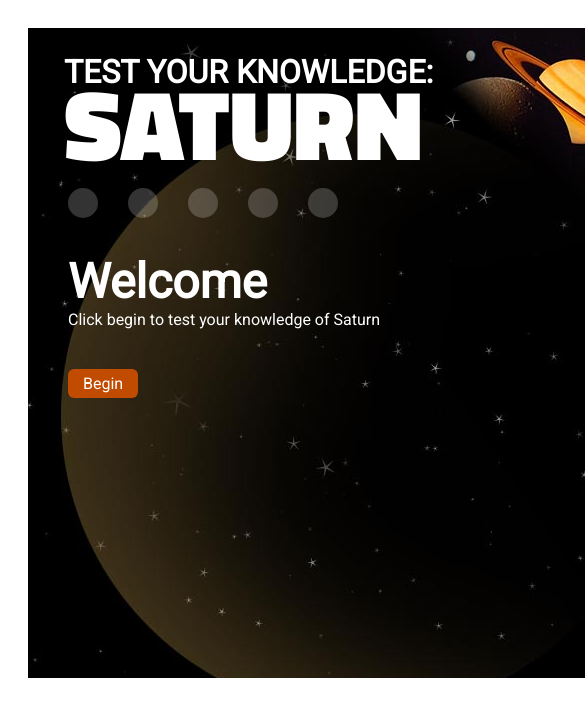
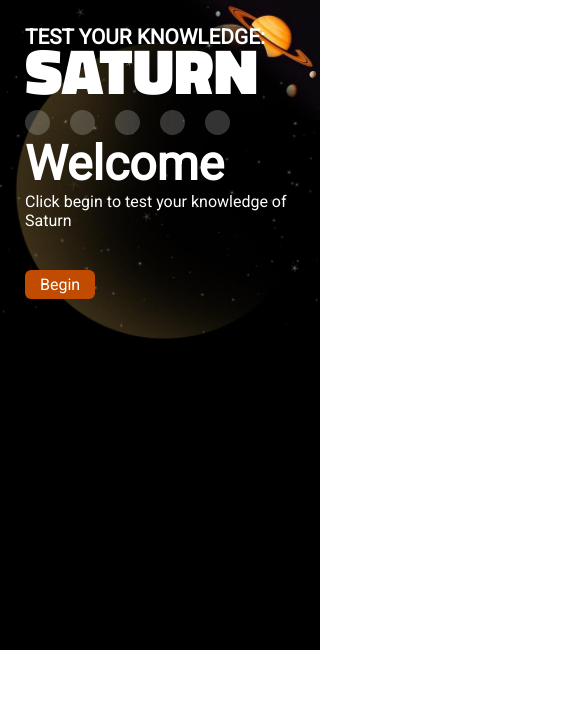
Before and after one commit to Daphinus/saturnQuiz, a plain HTML site: page index.html in a window 390 px wide. Shown: the top 716 px of the page, 585 px wide, since content can reach past the window. Drawn offline with Linux system fonts and the light colour scheme; a web font is replaced by a local one.

Commit message:
git commit -m "final push of project files"

```diff
--- a/css/quiz.css
+++ b/css/quiz.css
@@ -35,7 +35,7 @@ body { background-color: #fff; padding: 20px; }
     position: relative; display: inline-block; width: 30px;
     height: 30px; margin-right: 30px;
     border-radius: 50%; background-color: rgba(255,255,255,0.2);
-    transition: background-color 1s;
+    transition: background-color 3s;
 }
 
 #myQuiz .progress div::after {
@@ -85,6 +85,12 @@ body { background-color: #fff; padding: 20px; }
 #myQuiz .question.unanswered .ans:hover { background-color: rgba(238,189,102,0.2); }
 #myQuiz .question.answered .ans { cursor: default; }
 
+#myQuiz .question .ans.image{
+    min-height: 60px; padding: 0px;
+    background-repeat: no-repeat;
+    background-position: 0px 0px;
+}
+
 /* Feedback */
 #myQuiz .feedback{ color: #efbe5e; margin-top: 10px; transition: opacity 1.5s, margin-top 1.5s; visibility: hidden; opacity: 0; }
 #myQuiz .feedback .btn{ margin-top: 5px; }
@@ -106,3 +112,36 @@ body { background-color: #fff; padding: 20px; }
 #myQuiz .active, #myQuiz .inactive { transition: left 1.5s ease-in-out; }
 #myQuiz .active { left: 40px; }
 #myQuiz .intro.inactive, #myQuiz.inactive.answered { left: -1350px;}
+
+@media screen and (max-width: 650px) {
+    body { padding: 0px; margin: 0px }
+    #myQuiz { width: 320px; background-size: 320px auto; }
+    #myQuiz h1 { width: 300px; font-size: 1.3em; top: 25px; left: 25px; }
+    #myQuiz h1 span { line-height: 43px; }
+    #myQuiz h2 { margin: 0px; }
+    #myQuiz h3 { font-size: 2.2em; margin-bottom: 15px; }
+
+    #myQuiz .progress { width: 300px; top: 110px; left: 25px; }
+    #myQuiz .progress div { width: 25px; height: 25px; margin-right: 20px; }
+    #myQuiz .progress div::after { top: -30px; width: 53px; height: 33px; }
+
+    #myQuiz .intro { width: 300px; top: 135px; left: 330px; }
+
+    #myQuiz .question{ width: 300px; top: 135px; left: 330px; }
+    #myQuiz .question .txt { font-size: 1.4em; margin-bottom: 15px; }
+    #myQuiz .ans { font-size: 1em; padding: 5px 10px; margin-bottom: 10px; }
+    #myQuiz .question .ans.image { min-height: 45px; background-size: auto 45px; }
+    #myQuiz .question .ans.image:hover { background-color: #000; }
+
+    #myQuiz .results { width: 260px; top: 150px; left: 330px; }
+    #myQuiz .results .share { margin-top: 20px; }
+    #myQuiz .results a.btn { margin-bottom: 20px; }
+
+    #myQuiz .active { left: 25px; }
+    #myQuiz .intro.inactive, #myQuiz .inactive.answered { left: -650px; }
+}
+
+/* for testing only
+#myQuiz { height: 1000px; }
+#myQuiz .results{ top: 650px !important; left: 40px !important; }
+*/
--- a/index.html
+++ b/index.html
@@ -11,31 +11,44 @@
         <div id="myQuiz" ng-controller="QuizController">
             <h1>Test Your Knowledge:<span>Saturn</span></h1>
             <div class="progress">
-                <div class="{{ ($index === activeQuestion) ? 'on' : 'off' }}" ng-repeat="question in myQuestions"></div>
+                <div class="{{ ($index === activeQuestion) ? 'on' : 'off' }}
+                            {{ (myQuestion.questionState === 'answered') ? 'answered' : 'unanswered' }}
+                            {{ (myQuestion.correctness === 'correct') ? 'correct' : 'incorrect' }}"
+                     ng-repeat="myQuestion in myQuestions"></div>
             </div>
             <div class="intro {{ (activeQuestion > -1) ? 'inactive' : 'active' }}">
                 <h2>Welcome</h2>
                 <p>Click begin to test your knowledge of Saturn</p>
                 <p class="btn" ng-click="activeQuestion = 0">Begin</p>
             </div>
-            <div class="question answered">
-                <p class="txt">This is a question</p>
-                <p class="ans">Answer 1</p>
-                <p class="ans">Answer 2</p>
-                <p class="ans">Answer 3</p>
-                <p class="ans">Answer 4</p>
+            <div class="question
+                        {{ $index === activeQuestion ? 'active' : 'inactive' }}
+                        {{ myQuestion.questionState === 'answered' ? 'answered' : 'unanswered' }}"
+                 ng-repeat="myQuestion in myQuestions">
+                <p class="txt">{{myQuestion.question}}</p>
+                <p class="ans"
+                   ng-class="{
+                         image:Answer.image,
+                         selected:isSelected($parent.$index, $index),
+                         correct:isCorrect($parent.$index, $index)
+                    }"
+                   ng-style="{ 'background-image':'url({{Answer.image}})' }"
+                   ng-click="selectAnswer($parent.$index, $index)"
+                   ng-repeat="Answer in myQuestions[$index].answers">
+                    {{Answer.text}}
+                </p>
                 <div class="feedback">
-                    <p>You are <strong>correct</strong></p>
-                    <p>Oops! that is not correct.</p>
-                    <p>Additional feedback</p>
-                    <div class="btn">Continue</div>
+                    <p ng-show="myQuestion.correctness === 'correct'">You are <strong>correct</strong></p>
+                    <p ng-show="myQuestion.correctness === 'incorrect'">Oops! that is not correct.</p>
+                    <p >{{ myQuestion.feedback }}</p>
+                    <div class="btn" ng-click="selectContinue()">Continue</div>
                 </div>
             </div>
-            <div class="results">
+            <div class="results {{ (totalQuestions === activeQuestion) ? 'active' : 'inactive' }}">
                 <h3>Results</h3>
-                <p>You scored X% by correctly answering X of the total X questions.</p>
+                <p>You scored {{percentage}}% by correctly answering {{score}} of the total {{totalQuestions}} questions.</p>
                 <p>Use the links below to challenge your friends.</p>
-                <div class="share">
+                <div class="share" ng-bind-html="createShareLinks(percentage)">
                     <a class="btn email" href="#">Email</a>
                     <a class="btn twitter" href="#">Tweet</a>
                 </div>
--- a/js/quiz.js
+++ b/js/quiz.js
@@ -14,6 +14,47 @@
             $scope.totalQuestions = $scope.myQuestions.length;
 
 
+        $scope.selectAnswer = function (qIndex, aIndex) {
+            var questionState = $scope.myQuestions[qIndex].questionState;
+
+            if( questionState != 'answered' ){
+                $scope.myQuestions[qIndex].selectedAnswer = aIndex;
+                var correctAnswer = $scope.myQuestions[qIndex].correct;
+                $scope.myQuestions[qIndex].correctAnswer = correctAnswer;
+
+                if( aIndex == correctAnswer ){
+                    $scope.myQuestions[qIndex].correctness = 'correct';
+                    $scope.score += 1;
+                }else{
+                    $scope.myQuestions[qIndex].correctness = 'incorrect';
+                }
+                $scope.myQuestions[qIndex].questionState = 'answered';
+            }
+            // note: if you add questions to the quiz in the future, you may need
+            // to display a fractional %, in which case you may use .toFixed(2)
+            // on the calculation to call the JS function for fixed decimal
+            $scope.percentage = (($scope.score / $scope.totalQuestions) * 100);
+        }
+
+        $scope.isSelected = function (qIndex, aIndex) {
+            return $scope.myQuestions[qIndex].selectedAnswer === aIndex;
+        }
+        $scope.isCorrect = function (qIndex, aIndex) {
+            return $scope.myQuestions[qIndex].correctAnswer === aIndex;
+        }
+
+        $scope.selectContinue = function () {
+            return $scope.activeQuestion += 1;
+        }
+
+        $scope.createShareLinks = function (percentage) {
+            var url = 'http://codifydesign.com';
+            var emailLink = '<a class="btn email" href="mailto:?subject=Try to beat my quiz score!&amp;body=I scored a '+percentage+'% on this quiz about Saturn. Try to beat my score at '+url+'">Email a friend</a>';
+            var twitterLink = '<a class="btn twitter" target="_blank" href="http://twitter.com/share?text=I scored a '+percentage+'% on this quiz about Saturn. Try to beat my score at&amp;hashtags=SaturnQuiz&amp;url='+url+'">Tweet your score</a>';
+            var newMarkup = emailLink + twitterLink;
+            return $sce.trustAsHtml(newMarkup);
+        }
+
         });
 
     }]);
```
